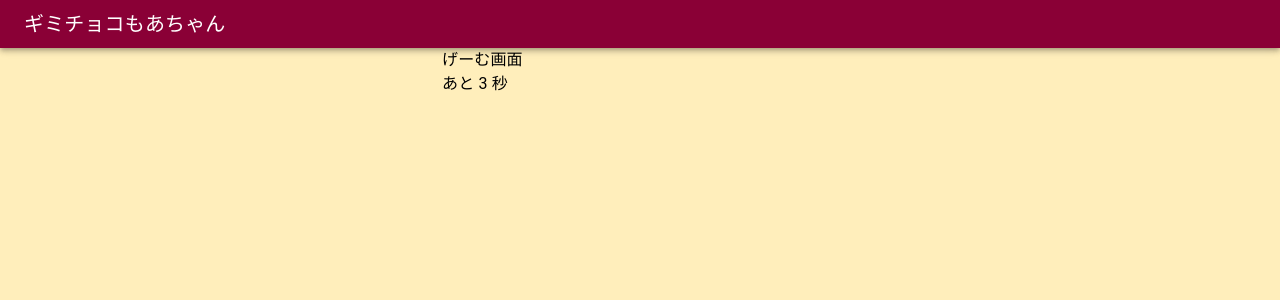
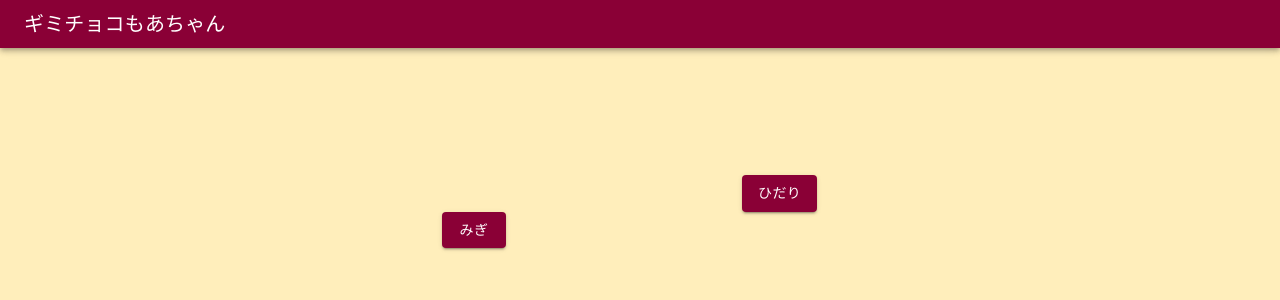
Before and after one commit to ryochansq/gimme-choco, a React (Create React App) app: page / in a window 1280 px wide. Both pictures are taken after a click on the button "スタート！". Shown: the top 300 px of the page. Built offline with nearby package versions, Linux system fonts and the light colour scheme.

Commit message:
add useGame

```diff
--- a/public/index.html
+++ b/public/index.html
@@ -1,5 +1,5 @@
 <!DOCTYPE html>
-<html lang="en">
+<html lang="ja">
   <head>
     <meta charset="utf-8" />
     <link rel="icon" href="%PUBLIC_URL%/favicon.ico" />
@@ -24,7 +24,7 @@
       work correctly both with client-side routing and a non-root public URL.
       Learn how to configure a non-root public URL by running `npm run build`.
     -->
-    <title>React App</title>
+    <title>ギミチョコもあちゃん</title>
   </head>
   <body>
     <noscript>You need to enable JavaScript to run this app.</noscript>
--- /dev/null
+++ b/src/game/useGame.tsx
@@ -0,0 +1,33 @@
+import React, { useState, useEffect, useRef } from 'react'
+
+type GameProps = Props & {
+  setScore: React.Dispatch<React.SetStateAction<number>>
+}
+
+const useCanvas = ({
+  setViewState,
+  setScore,
+}: GameProps): [React.RefObject<HTMLCanvasElement>, () => void, () => void] => {
+  const [time, setTime] = useState(5)
+  const canvasRef = useRef<HTMLCanvasElement>(null)
+
+  useEffect(() => {
+    if (time === 0) {
+      setScore(444)
+      setTimeout(() => setViewState('Result'), 1000)
+    } else {
+      setTimeout(() => setTime((time) => time - 1), 1000)
+    }
+  }, [time])
+
+  const onClickButton = (direction: 'left' | 'right') => {
+    console.info(`${direction} clicked`)
+  }
+
+  const onClickLeft = () => onClickButton('left')
+  const onClickRight = () => onClickButton('right')
+
+  return [canvasRef, onClickLeft, onClickRight]
+}
+
+export default useCanvas
--- a/src/pages/Game.tsx
+++ b/src/pages/Game.tsx
@@ -1,6 +1,8 @@
-import React, { useState, useEffect } from 'react'
-import { Typography } from '@material-ui/core'
+import React from 'react'
+import { Button } from '@material-ui/core'
 import { makeStyles, createStyles } from '@material-ui/core/styles'
+
+import useGame from 'game/useGame'
 
 type GameProps = Props & {
   setScore: React.Dispatch<React.SetStateAction<number>>
@@ -8,29 +10,36 @@ type GameProps = Props & {
 
 const useStyles = makeStyles(() =>
   createStyles({
-    test: {},
+    button: {},
   })
 )
 
 const Game: React.FC<GameProps> = ({ setViewState, setScore }: GameProps) => {
   const classes = useStyles()
-  const [time, setTime] = useState(5)
-
-  useEffect(() => {
-    if (time === 0) {
-      setScore(444)
-      setTimeout(() => setViewState('Result'), 1000)
-    } else {
-      setTimeout(() => setTime((time) => time - 1), 1000)
-    }
-  }, [time])
+  const [canvasRef, onClickLeft, onClickRight] = useGame({
+    setViewState,
+    setScore,
+  })
 
   return (
     <div>
-      <Typography className={classes.test} variant="body1" color="inherit">
-        げーむ画面
-      </Typography>
-      <Typography>あと {time} 秒</Typography>
+      <canvas className="canvas" ref={canvasRef} />
+      <Button
+        variant="contained"
+        color="primary"
+        onClick={onClickLeft}
+        className={classes.button}
+      >
+        ひだり
+      </Button>
+      <Button
+        variant="contained"
+        color="primary"
+        onClick={onClickRight}
+        className={classes.button}
+      >
+        みぎ
+      </Button>
     </div>
   )
 }
--- a/src/pages/Result.tsx
+++ b/src/pages/Result.tsx
@@ -26,7 +26,7 @@ const Result: React.FC<ResultProps> = ({
       <Button
         variant="contained"
         color="primary"
-        onClick={() => setViewState('Game')}
+        onClick={() => setViewState('Top')}
         className={classes.button}
       >
         もういちど遊ぶ！
```
